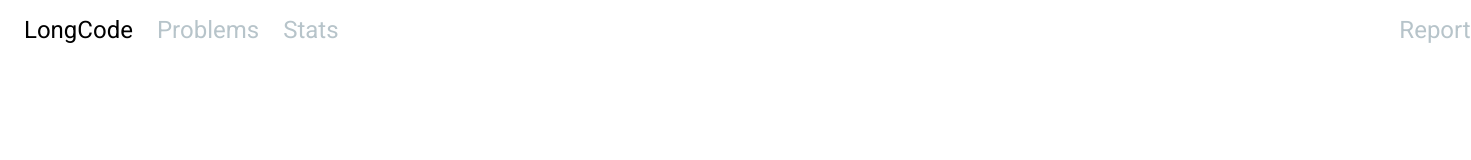
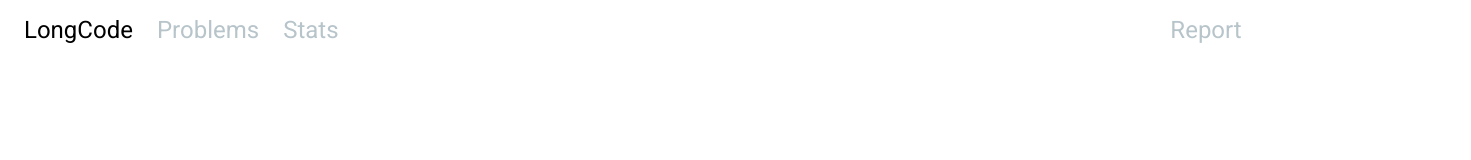
Before and after one commit to DerekZZhu/LongCode, a plain HTML site: page index.html in a window 1280 px wide. Shown: the whole page, 1471 px wide, since content can reach past the window. Drawn offline with Linux system fonts and the light colour scheme.

Commit message:
Fixed Navbar styling

```diff
--- a/styles/style.css
+++ b/styles/style.css
@@ -15,7 +15,6 @@ main {
 
 /* Navbar */
 .navbar {
-    display: flex;
     padding: 1rem 0rem;
 }
 
@@ -25,24 +24,15 @@ main {
     margin: 0;
     height: 100%;
     display: flex;
-    flex-direction: row;
-    align-items: center;
-    /* justify-content: flex-start; */
 }
 
-.nav-item {
-    width: 100%;
-}
 
 .nav-item:last-child {
     margin-left: auto;
-    justify-content: flex-end;
-    padding-left: 250%;
+    padding-right: 3%;
 }
 
 .nav-link {
-    display:flex;
-    justify-content: center;
     height: 2rem;
     color: #b7c4ca;
     text-decoration: none;
```
